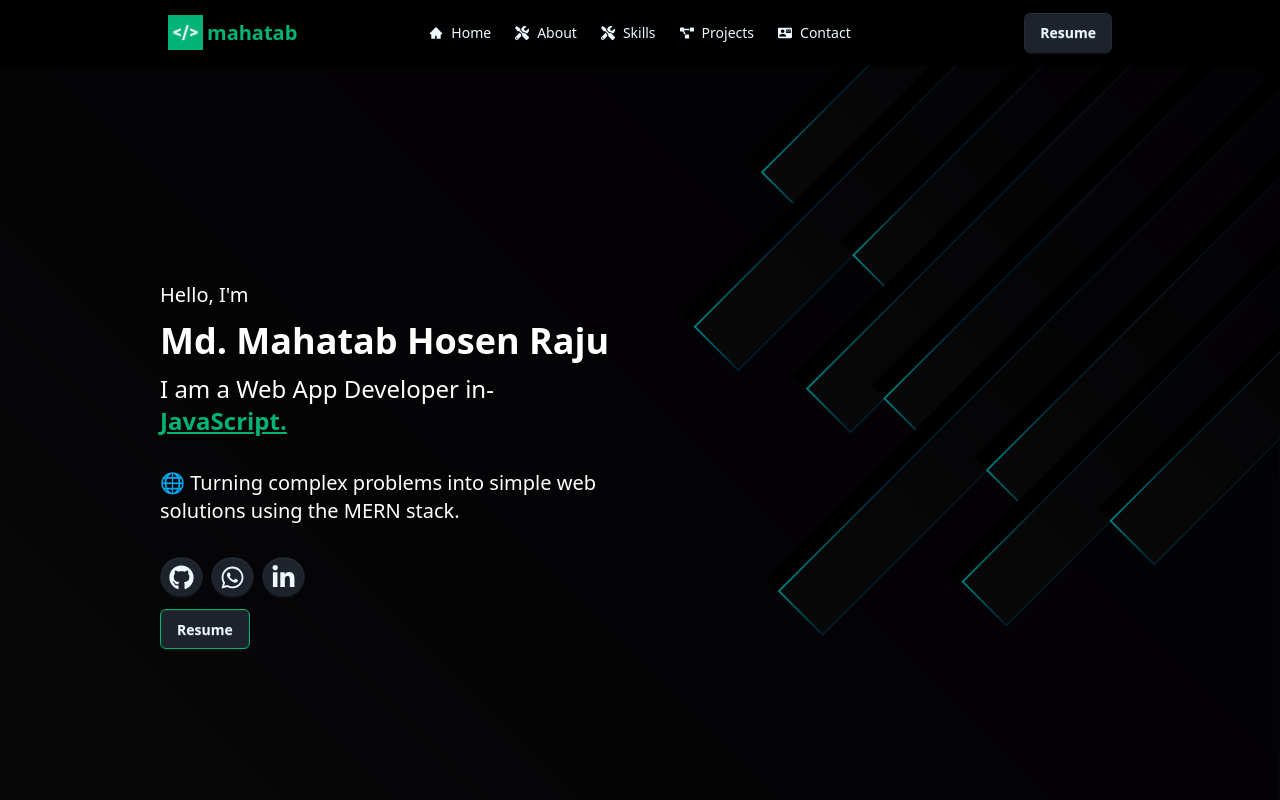
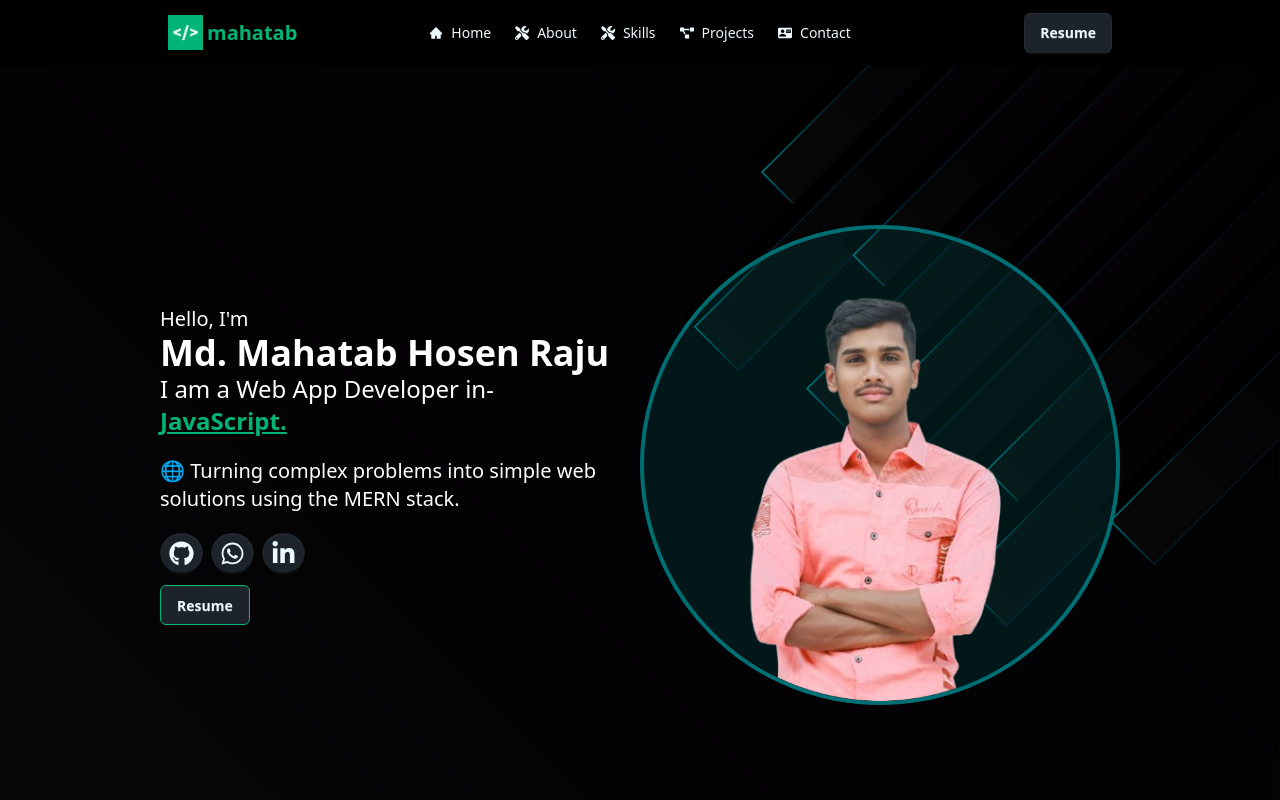
Before and after one commit to mahatab6/portfolio, a React (Vite) app: page / in a window 1280 px wide. Shown: the top 800 px of the page. Built offline with nearby package versions, Linux system fonts and the light colour scheme; no server answers.

Commit message:
hero image added

```diff
--- a/src/pages/Hero.jsx
+++ b/src/pages/Hero.jsx
@@ -1,51 +1,58 @@
-import React from 'react';
-import herogb from '../assets/portfoliobg.jpg'
-import { TypeAnimation } from 'react-type-animation';
-import { FaFacebookF, FaGithub, FaWhatsapp, FaLinkedinIn } from 'react-icons/fa';
-import { Link } from 'react-router';
-
-
-
+import React from "react";
+import herogb from "../assets/portfoliobg.jpg";
+import { TypeAnimation } from "react-type-animation";
+import {
+  FaFacebookF,
+  FaGithub,
+  FaWhatsapp,
+  FaLinkedinIn,
+} from "react-icons/fa";
+import { Link } from "react-router";
+import heroimage from "../assets/heroimg.png";
 
 const Hero = () => {
   return (
-    <div className="relative min-h-screen ">
+    <div className="relative min-h-screen bg-[#070707] overflow-hidden">
+      {/* Background Overlay */}
       <div
         className="absolute inset-0"
         style={{
           backgroundImage: `url(${herogb})`,
-          backgroundSize: 'cover',
-          backgroundPosition: 'center',
-          filter: 'brightness(60%)',
-          height: 'full'
+          backgroundSize: "cover",
+          backgroundPosition: "center",
+          filter: "brightness(50%)",
         }}
       ></div>
 
-      <div className="relative z-10 w-11/12 md:w-9/12 mx-auto min-h-screen flex flex-col items-start justify-center text-white space-y-3">
+      {/* Content */}
+      <div className="relative z-10 w-11/12 md:w-9/12 mx-auto min-h-screen flex flex-col-reverse md:flex-row justify-around items-center text-white space-y-6 md:space-y-0">
+        {/* Left Section */}
+        <div className="flex-1">
           <p className="text-xl">Hello, I'm</p>
           <h1 className="text-4xl font-bold">Md. Mahatab Hosen Raju</h1>
 
           <span className="text-white text-xl sm:text-2xl">
-            I am a Web App Developer in-<span><br /></span> {' '}
+            I am a Web App Developer in-
+            <br />
             <TypeAnimation
               sequence={[
-                'React.js.',
+                "React.js.",
                 1000,
-                'Next.js.',
+                "Next.js.",
                 1000,
-                'Node.js.',
+                "Node.js.",
                 1000,
-                'JavaScript.',
+                "JavaScript.",
                 1000,
-                'MERN Stack.',
+                "MERN Stack.",
                 1000,
-                'Express.js.',
+                "Express.js.",
                 1000,
-                'MongoDB.',
+                "MongoDB.",
                 1000,
-                'Tailwind CSS.',
+                "Tailwind CSS.",
                 1000,
-                'Firebase.',
+                "Firebase.",
                 1000,
               ]}
               wrapper="span"
@@ -56,11 +63,12 @@ const Hero = () => {
           </span>
 
           <p className="text-xl py-5">
-            🌐 Turning complex problems into simple web <br /> solutions using the MERN stack.
+            🌐 Turning complex problems into simple web <br /> solutions using
+            the MERN stack.
           </p>
 
+          {/* Social Icons + Resume */}
           <div className="w-46">
-            {/* Social Icons */}
             <div className="flex flex-1 space-x-2">
               <Link
                 to="https://github.com/mahatab6"
@@ -85,19 +93,27 @@ const Hero = () => {
               </Link>
             </div>
 
-            <div className=" flex-1 justify-center mt-3 ">
+            <div className="flex-1 justify-center mt-3">
               <Link
                 download
                 to="https://drive.google.com/file/d/1zEcNjNKyTWByo9u5RQ6EWF4b-MMiHl4U/view"
                 target="_blank"
-                className="rounded-md border border-[#00B477] btn bg-base-100  hover:bg-[#00B477]"
+                className="rounded-md border border-[#00B477] btn bg-base-100 hover:bg-[#00B477]"
               >
                 Resume
               </Link>
             </div>
-
+          </div>
         </div>
 
+        {/* Right Section - Image */}
+        <div className="flex-1 flex justify-end  ">
+          <img
+            className="w-56 rounded-full md:w-120 border-4 border-[#006F74] bg-[#006F74]/20  "
+            src={heroimage}
+            alt="Hero"
+          />
+        </div>
       </div>
     </div>
   );
--- a/src/pages/Projects.jsx
+++ b/src/pages/Projects.jsx
@@ -169,7 +169,7 @@ export default function Projects() {
           {selectedProject ? (
             <>
               {/* Project Image */}
-              <div className="w-full h-100 overflow-y-auto rounded-lg mb-4">
+              <div className="w-full h-80 overflow-y-auto rounded-lg mb-4">
                 <img
                   src={selectedProject.link}
                   alt={selectedProject.title}
```
Also changed, not shown: src/assets/heroimg.png (added). Lines whose indentation alone changed are shown as unchanged.
